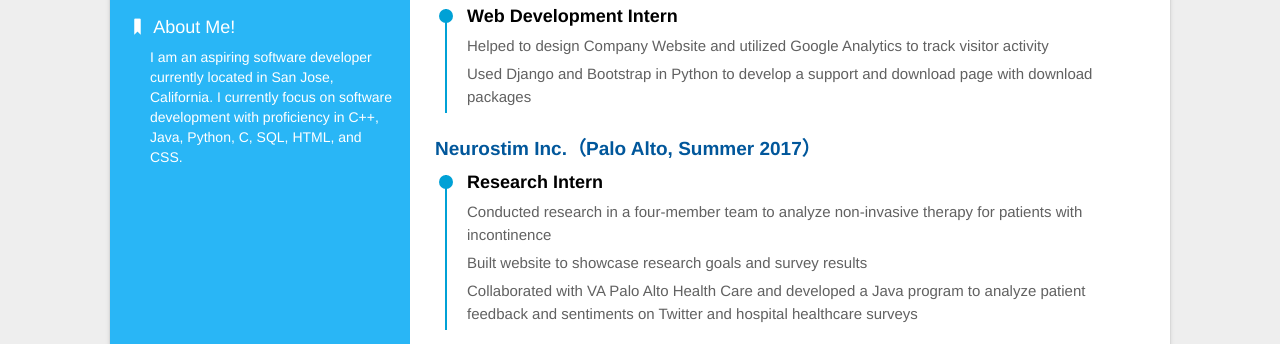
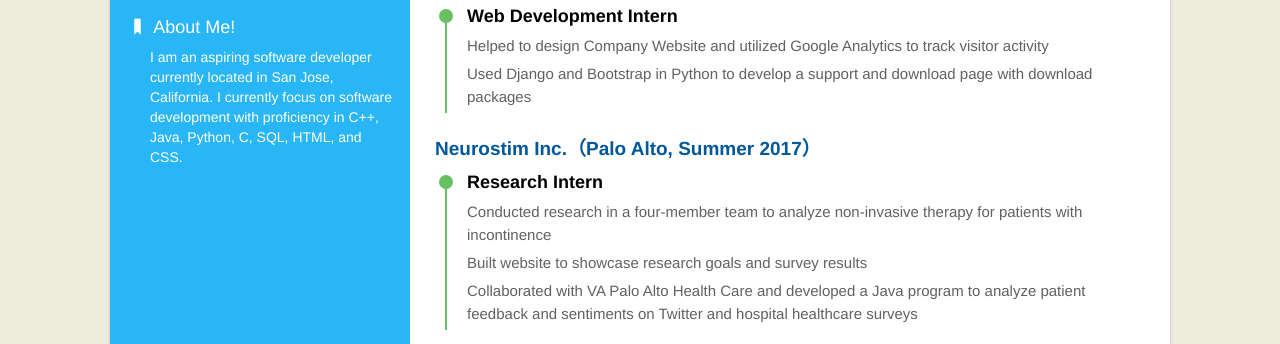
Before and after one commit to eccx400/Resume, a website: page index.html in a window 1280 px wide. Shown: the part 422-766 px from the top of the page. Drawn offline with nearby package versions, Linux system fonts and the light colour scheme; files that its build step writes are made by us from their sources; grey boxes are pictures that could not be loaded.

Commit message:
Change style

```diff
--- a/src/css/style.scss
+++ b/src/css/style.scss
@@ -1,4 +1,4 @@
-$mainColor : #00A1D6;
+$mainColor : #69bf64;
 $secondColor : #f25d8e;
 $thirdColor : #01579B;
 
@@ -8,7 +8,7 @@ $thirdColor : #01579B;
 }
 
 body {
-    background: #eee;
+    background: #EFEEDE;
     font-family: PingFang TC,Avenir Next,Helvetica,Arial,Hiragino Sans GB,Microsoft YaHei,sans-serif;
     min-width: 1080px;
 }
```
